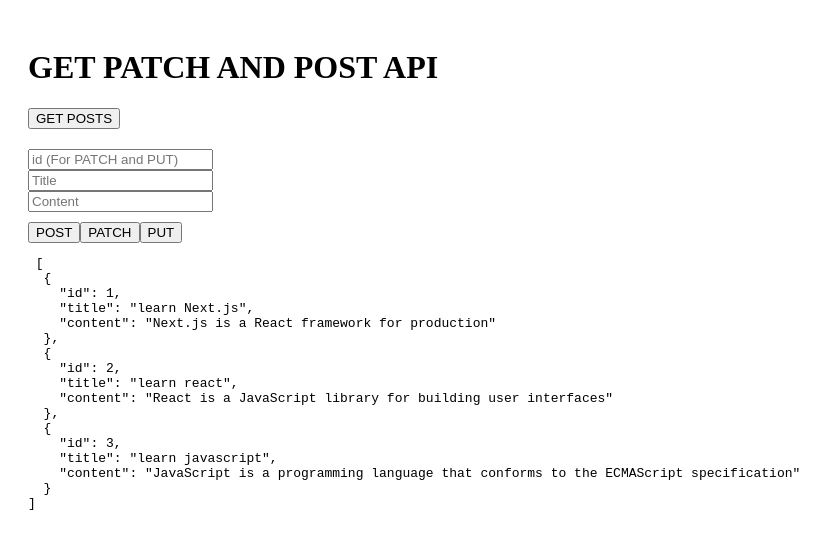
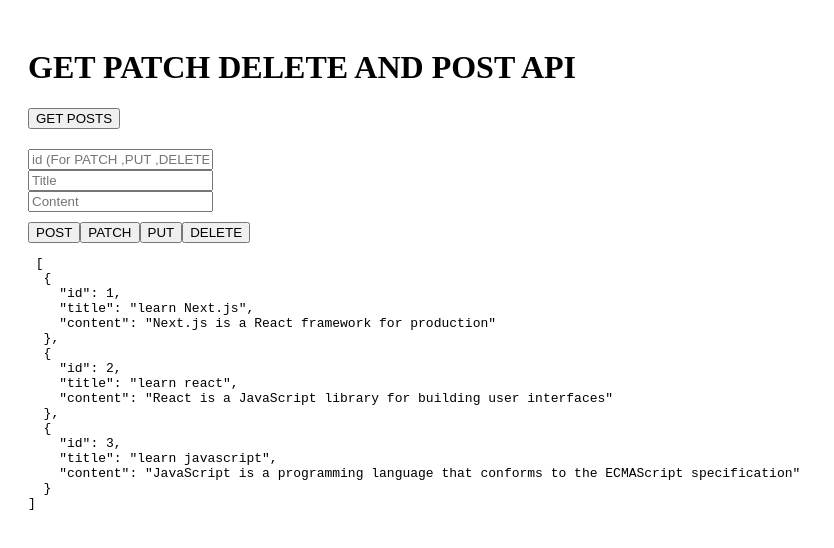
Before and after one commit to RoumesaShabbir-45/next.js-practice, a Next.js app: page / in a window 1280 px wide. Shown: the top 548 px of the page, without its empty margins (0-834 px from the left). Built offline with nearby package versions, Linux system fonts and the light colour scheme.

Commit message:
updated with delete api frontend

```diff
--- a/app/page.tsx
+++ b/app/page.tsx
@@ -61,6 +61,13 @@
         setContent("");
         getPosts();
     }
+    async function deletePost() {
+        const response = await fetch(`/api/posts/${id}`, {
+            method: "DELETE",
+        })
+        setId("");
+        getPosts();
+    }
 
     useEffect(() => {
         getPosts();
@@ -68,13 +75,13 @@
 
     return (
         <div style={{ padding: 20 }}>
-            <h1>GET PATCH AND POST API</h1>
+            <h1>GET PATCH DELETE AND POST API</h1>
             <button onClick={getPosts}> GET POSTS</button>
 
             <br />
             <div style={{ marginTop: 20 }}></div>
             <input
-                placeholder="id (For PATCH and PUT)"gi
+                placeholder="id (For PATCH ,PUT ,DELETE)"
                 value={id}
                 onChange={(e) => setId(e.target.value)}
             />
@@ -95,6 +102,7 @@
                 <button onClick={createPost}>POST</button>
                 <button onClick={patchPost}>PATCH</button>
                 <button onClick={putPost}>PUT</button>
+                <button onClick={deletePost}>DELETE</button>
             </div>
 
             <pre> {JSON.stringify(posts, null, 2)}</pre>
```
